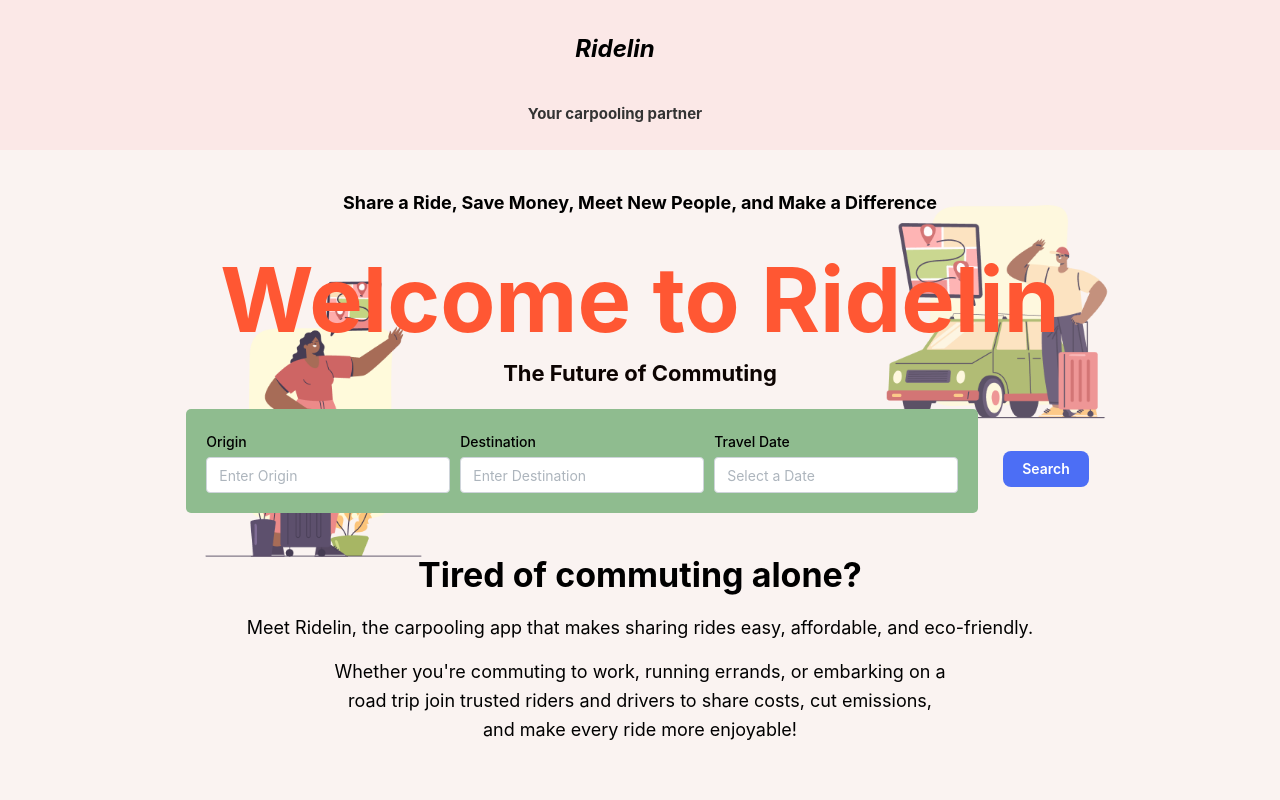
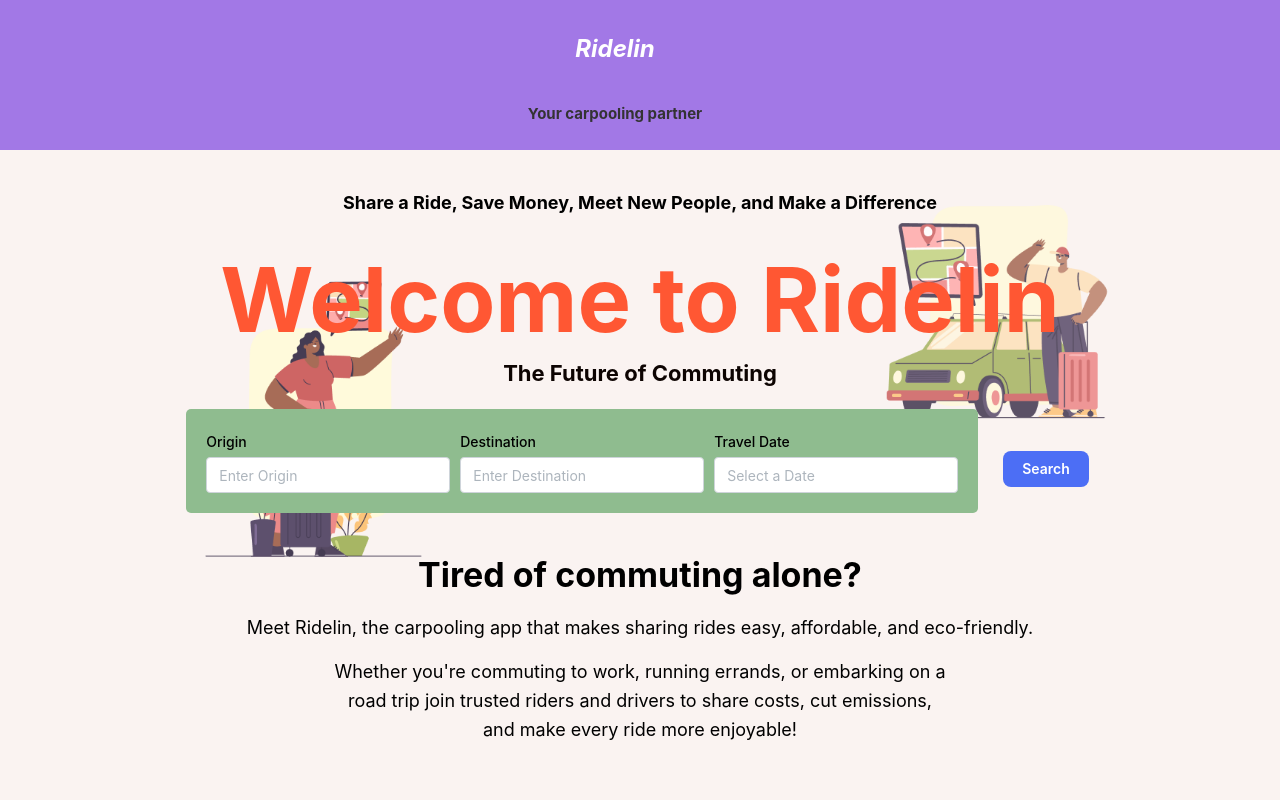
Before and after one commit to Tangy-Stackers/Ridelin-client, a React (Vite) app: page / in a window 1280 px wide. Shown: the top 800 px of the page. Built offline with nearby package versions, Linux system fonts and the light colour scheme.

Commit message:
Change navbar color

```diff
--- a/src/assets/App.css
+++ b/src/assets/App.css
@@ -9,7 +9,8 @@ body {
 }
 
 nav{
-    background-color: rgba(250, 205, 205, 0.3);
+    background-color:rgb(162, 120, 230);
+    color: white;
     width:100%;
 }
 .Navbar{
--- a/src/components/Navbar.jsx
+++ b/src/components/Navbar.jsx
@@ -14,7 +14,7 @@ function Navbar() {
     return (
         <>
             <nav>
-                <div>
+                <div className="navbar">
                     <Flex
                         h={150}
                         w={2000}
```
